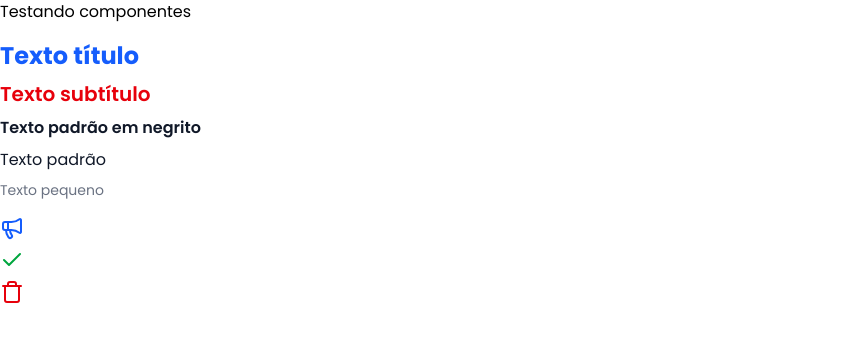
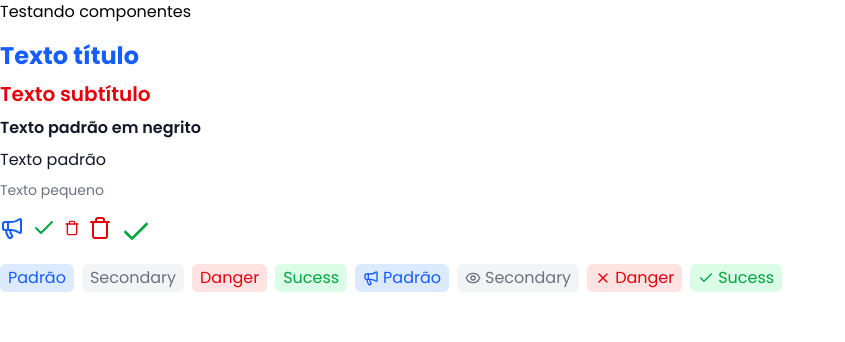
Before and after one commit to FelipeDuan/sistema-reclamacao-front, a React (Vite) app: page / in a window 1280 px wide. Shown: the top 342 px of the page, without its empty margins (0-845 px from the left). Built offline with nearby package versions, Linux system fonts and the light colour scheme.

Commit message:
feat: create Badge component

```diff
--- a/src/App.tsx
+++ b/src/App.tsx
@@ -1,6 +1,7 @@
-import { Check, Megaphone, Trash } from "lucide-react";
+import { Check, Eye, Megaphone, Trash, X } from "lucide-react";
 import { Icon } from "./components/ui/icon";
 import { Text } from "./components/ui/text";
+import { Badge } from "./components/ui/badge";
 
 export default function App() {
   return (
@@ -22,10 +23,29 @@ export default function App() {
           </Text>
         </div>
 
-        <div className="flex flex-col gap-2">
+        <div className="flex gap-2">
           <Icon svg={Megaphone} color={"primary"} />
-          <Icon svg={Check} color={"sucess"} />
+          <Icon svg={Check} color={"success"} />
+          <Icon svg={Trash} color={"danger"} size={"sm"} />
           <Icon svg={Trash} color={"danger"} />
+          <Icon svg={Check} color={"success"} size={"lg"} />
+        </div>
+
+        <div className="flex gap-2">
+          <Badge>Padrão</Badge>
+          <Badge variant={"secondary"}>Secondary</Badge>
+          <Badge variant={"danger"}>Danger</Badge>
+          <Badge variant={"success"}>Sucess</Badge>
+          <Badge icon={Megaphone}>Padrão</Badge>
+          <Badge icon={Eye} variant={"secondary"}>
+            Secondary
+          </Badge>
+          <Badge icon={X} variant={"danger"}>
+            Danger
+          </Badge>
+          <Badge icon={Check} variant={"success"}>
+            Sucess
+          </Badge>
         </div>
       </div>
     </>
--- /dev/null
+++ b/src/components/ui/badge.tsx
@@ -0,0 +1,54 @@
+import { cva, cx, type VariantProps } from "class-variance-authority";
+import { Text } from "./text";
+import { Icon } from "./icon";
+import { getColorFromVariant } from "../../helpers/utils";
+
+export const badgeVariants = cva(
+  `inline-flex items-center justify-center rounded-md gap-1`,
+  {
+    variants: {
+      variant: {
+        primary: "bg-blue-100",
+        secondary: "bg-gray-100",
+        success: "bg-green-100",
+        danger: "bg-red-100",
+      },
+      size: {
+        sm: "py-0.5 px-2",
+      },
+    },
+    defaultVariants: {
+      variant: "primary",
+      size: "sm",
+    },
+  }
+);
+
+interface BadgeProps
+  extends React.ComponentProps<"div">,
+    VariantProps<typeof badgeVariants> {
+  loading?: boolean;
+  icon?: React.FC<React.ComponentProps<"svg">>;
+}
+
+export function Badge({
+  icon,
+  variant,
+  size,
+  className,
+  children,
+  loading,
+  ...props
+}: BadgeProps) {
+  const textColor = getColorFromVariant(variant ?? "primary");
+  const iconColor = getColorFromVariant(variant ?? "primary");
+
+  return (
+    <div className={cx(badgeVariants({ variant, size }), className)} {...props}>
+      {icon && <Icon svg={icon} color={iconColor} size={"sm"} />}
+      <Text variant="body" color={textColor}>
+        {children}
+      </Text>
+    </div>
+  );
+}
--- a/src/components/ui/icon.tsx
+++ b/src/components/ui/icon.tsx
@@ -8,10 +8,11 @@ export const iconVariants = cva("", {
       lg: "w-8 h-8",
     },
     color: {
-      default: "text-gray-600",
+      default: "text-gray-900",
+      muted: "text-gray-500",
       primary: "text-blue-600",
       danger: "text-red-600",
-      sucess: "text-green-600",
+      success: "text-green-600",
     },
     animate: {
       true: "animate-spin",
--- a/src/components/ui/text.tsx
+++ b/src/components/ui/text.tsx
@@ -15,7 +15,7 @@ export const textVariants = cva("font-sans", {
       muted: "text-gray-500",
       primary: "text-blue-600",
       danger: "text-red-600",
-      sucess: "text-green-600",
+      success: "text-green-600",
     },
     align: {
       left: "text-left",
--- /dev/null
+++ b/src/helpers/utils.ts
@@ -0,0 +1,13 @@
+export type VariantType = "primary" | "success" | "danger" | "secondary";
+export type ColorType = "primary" | "success" | "danger" | "muted";
+
+export function getColorFromVariant(variant?: VariantType): ColorType {
+  const colorMap: Record<VariantType, ColorType> = {
+    primary: "primary",
+    success: "success",
+    danger: "danger",
+    secondary: "muted",
+  };
+
+  return colorMap[variant as VariantType] ?? "primary";
+}
```
